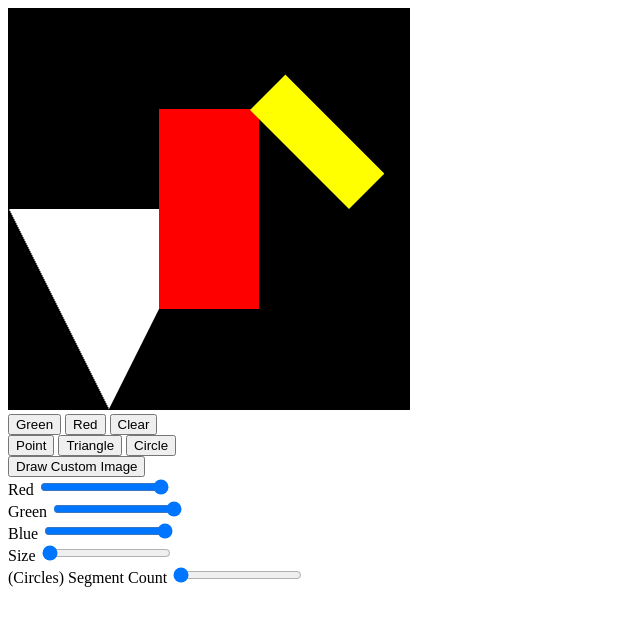
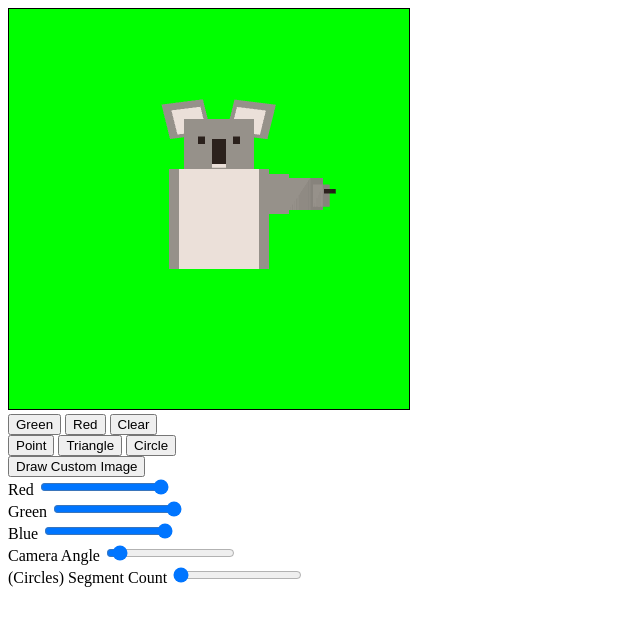
Before and after one commit to CaiNann/CSE-160, a plain HTML site: page asgn2/src/asgn2.html in a window 1280 px wide. Shown: the whole page, without its empty margins (0-640 px from the left). Drawn offline with Linux system fonts and the light colour scheme.

Commit message:
halfway done

```diff
--- a/asgn2/src/Cube.js
+++ b/asgn2/src/Cube.js
@@ -17,5 +17,32 @@ export class Cube {
 
     drawTriangle3D([0.0,0.0,0.0, 1.0,1.0,0.0, 1.0,0.0,0.0]);
     drawTriangle3D([0.0,0.0,0.0, 0.0,1.0,0.0, 1.0,1.0,0.0]);
+
+    gl.uniform4f(u_FragColor, rgba[0] * .9, rgba[1] * .9, rgba[2] * .9, rgba[3]);
+
+    // Front face
+    drawTriangle3D([0,0,0,  1,0,0,  1,1,0]);
+    drawTriangle3D([0,0,0,  1,1,0,  0,1,0]);
+
+    // Back face
+    drawTriangle3D([0,0,1,  1,1,1,  1,0,1]);
+    drawTriangle3D([0,0,1,  0,1,1,  1,1,1]);
+
+    // Left face
+    drawTriangle3D([0,0,0,  0,1,0,  0,1,1]);
+    drawTriangle3D([0,0,0,  0,1,1,  0,0,1]);
+
+    // Right face
+    drawTriangle3D([1,0,0,  1,0,1,  1,1,1]);
+    drawTriangle3D([1,0,0,  1,1,1,  1,1,0]);
+
+    // Top face
+    drawTriangle3D([0,1,0,  1,1,0,  1,1,1]);
+    drawTriangle3D([0,1,0,  1,1,1,  0,1,1]);
+
+    // Bottom face
+    drawTriangle3D([0,0,0,  1,0,1,  1,0,0]);
+    drawTriangle3D([0,0,0,  0,0,1,  1,0,1]);
+
   }
 }
--- a/asgn2/src/asgn2.html
+++ b/asgn2/src/asgn2.html
@@ -49,7 +49,7 @@
         Blue <input type="range" min="0" max="100" value="100" class="slider" id="blueSlider">
     </div>
     <div>
-        Size <input type="range" min="5" max="40" value="5" class="slider" id="sizeSlider"
+        Camera Angle <input type="range" min="0" max="90" value="5" class="slider" id="angleSlider"
     </div>
     <div>
         (Circles) Segment Count <input type="range" min="10" max="20" value="10" class="slider" id="segmentSlider"
--- a/asgn2/src/asgn2.js
+++ b/asgn2/src/asgn2.js
@@ -8,8 +8,9 @@ import { Cube } from './Cube.js';
 var VSHADER_SOURCE =
   "attribute vec4 a_Position;\n" +
   "uniform mat4 u_ModelMatrix;\n" +
+  "uniform mat4 u_GlobalRotateMatrix;\n" +
   "void main() {\n" +
-  "  gl_Position = u_ModelMatrix * a_Position;\n" +
+  "  gl_Position = u_GlobalRotateMatrix * u_ModelMatrix * a_Position;\n" +
   "}\n";
 
 // Fragment shader program
@@ -22,7 +23,7 @@ var FSHADER_SOURCE =
 
 window.g_shapesList = [];
 window.g_selectedColor = [1.0, 1.0, 1.0, 1.0];
-window.g_selectedSize = 5.0;
+window.g_selectedAngle = 0;
 window.g_selectedShape = "point";
 window.g_selectedSegments = 10;
 window.canvas = null;  // add this
@@ -30,6 +31,7 @@ window.gl = null;      // add this
 window.a_Position = null;
 window.u_FragColor = null;
 window.u_ModelMatrix = null;
+window.u_GlobalRotateMatrix = null;
 window.customImageButton = false;
 window.gameState = "WAITING";
 window.gameStartTime = null;
@@ -54,6 +56,8 @@ function setupWebGL() {
     console.log("Failed to get the rendering context for WebGL");
     return;
   }
+
+  gl.enable(gl.DEPTH_TEST);
 }
 
 function connectVariablesToGLSL() {
@@ -81,6 +85,13 @@ function connectVariablesToGLSL() {
   u_ModelMatrix = gl.getUniformLocation(gl.program, "u_ModelMatrix");
   if (!u_ModelMatrix) {
     console.log("Failed to get the storage location of u_ModelMatrix");
+    return;
+  }
+
+  // Get the storage location of u_GlobalRotateMatrix
+  u_GlobalRotateMatrix = gl.getUniformLocation(gl.program, "u_GlobalRotateMatrix");
+  if (!u_GlobalRotateMatrix) {
+    console.log("Failed to get the storage location of u_GlobalRotateMatrix");
     return;
   }
 
@@ -132,9 +143,10 @@ function addActionsForHtmlUI() {
     g_selectedColor = getRGBColor();
   };
 
-  // Add event listener for shape size selection
-  document.getElementById("sizeSlider").oninput = function () {
-    g_selectedSize = parseFloat(this.value);
+  // Add event listener for camera angle selection
+  document.getElementById("angleSlider").oninput = function () {
+    g_selectedAngle = parseFloat(this.value);
+    renderAllShapes();
   };
 
   // Add event listener for segment count selection
@@ -159,51 +171,8 @@ function main() {
 
   addActionsForHtmlUI();
 
-  // Register function (event handler) to be called on a mouse press
-  canvas.onmousedown = click;
-  canvas.onmousemove = function(ev) {
-    if (ev.buttons === 1) {
-      click(ev);
-    }
-  };
-
   // Specify the color for clearing <canvas>
-  gl.clearColor(0.0, 0.0, 0.0, 1.0);
-
-  renderAllShapes();
-}
-
-function click(ev) {
-  if (gameState === "PLAYING") {
-    triggerGameOver();
-    return;
-  } else if (gameState === "GREEN") {
-    triggerVictory();
-    return;
-  }
-
-  let [x, y] = convertCoordinatesEventToGL(ev);
-
-  if (g_selectedShape === "point") {
-    var shape = new Point();
-    shape.position = [x, y, 0.0];
-    shape.color = g_selectedColor;
-    shape.size = g_selectedSize;
-    g_shapesList.push(shape);
-  } else if (g_selectedShape === "triangle") {
-    var shape = new Triangle();
-    shape.position = [x, y, 0.0];
-    shape.color = g_selectedColor;
-    shape.size = g_selectedSize;
-    g_shapesList.push(shape);
-  } else if (g_selectedShape === "circle") {
-    var shape = new Circle();
-    shape.position = [x, y, 0.0];
-    shape.color = g_selectedColor;
-    shape.size = g_selectedSize;
-    shape.segments = g_selectedSegments;
-    g_shapesList.push(shape);
-  }
+  gl.clearColor(0.0, 1.0, 0.0, 1.0);
 
   renderAllShapes();
 }
@@ -220,18 +189,119 @@ function convertCoordinatesEventToGL(ev) {
 }
 
 export function renderAllShapes() {
+  // Apply camera rotation
+  var cameraMatrix = new Matrix4();
+  cameraMatrix.rotate(g_selectedAngle, 0, 1, 0);
+  gl.uniformMatrix4fv(u_GlobalRotateMatrix, false, cameraMatrix.elements);
+
   // Clear <canvas>
-  gl.clear(gl.COLOR_BUFFER_BIT);
+  gl.clear(gl.COLOR_BUFFER_BIT | gl.DEPTH_BUFFER_BIT);
 
-  // Sanity check
-  drawTriangle3D([-1.0,0.0,0.0, -0.5,-1.0,0.0, 0.0,0.0,0.0]);
+  var grayColor = [0.59, 0.57, 0.54, 1.0];
+  var whiteColor = [0.92, 0.88, 0.85, 1.0];
+  var blackColor = [0.17, 0.13, 0.11, 1.0];
 
   var body = new Cube();
-  body.color = [1.0, 0.0, 0.0, 1.0];
-  body.matrix.translate(-0.25, -0.5, 0.0);
-  body.matrix.scale(0.5, 1.0, 0.5)
+  body.color = grayColor;
+  body.matrix.translate(-0.2, -0.3, 0.0);
+  body.matrix.scale(0.5, 0.5, 0.3);
   body.render();
+  var belly = new Cube();
+  belly.color = whiteColor;
+  belly.matrix = new Matrix4(body.matrix);
+  belly.matrix.translate(0.1, 0, -0.001);
+  belly.matrix.scale(0.8, 1, 0.8);
+  belly.render();
 
+  var head = new Cube();
+  head.color = grayColor;
+  head.matrix = new Matrix4(body.matrix);
+  head.matrix.translate(0.15, 1, 0.05);
+  head.matrix.scale(0.7, 0.5, 0.8);
+  head.render();
+
+  var nose = new Cube();
+  nose.color = blackColor;
+  nose.matrix = new Matrix4(head.matrix);
+  nose.matrix.translate(0.4, 0.1, -0.1);
+  nose.matrix.scale(0.2, 0.5, 0.9)
+  nose.render();
+  var bottomNose = new Cube();
+  bottomNose.color = whiteColor;
+  bottomNose.matrix = new Matrix4(nose.matrix);
+  bottomNose.matrix.translate(0.0, -0.15, 0.0);
+  bottomNose.matrix.scale(1, 0.5, 1);
+  bottomNose.render();
+
+  var rightEye = new Cube();
+  rightEye.color = blackColor;
+  rightEye.matrix = new Matrix4(head.matrix);
+  rightEye.matrix.translate(0.7, 0.5, -0.001);
+  rightEye.matrix.scale(0.1, 0.15, 0.001);
+  rightEye.render();
+
+  var leftEye = new Cube();
+  leftEye.color = blackColor;
+  leftEye.matrix = new Matrix4(head.matrix);
+  leftEye.matrix.translate(0.2, 0.5, -0.001);
+  leftEye.matrix.scale(0.1, 0.15, 0.001);
+  leftEye.render();
+
+  var rightEar = new Cube();
+  rightEar.color = grayColor;
+  rightEar.matrix = new Matrix4(head.matrix);
+  rightEar.matrix.translate(0.6, 0.7, 0.2);
+  rightEar.matrix.rotate(-10, 0, 0, 1);
+  rightEar.matrix.scale(0.6, 0.7, 0.5);
+  rightEar.render();
+  var innerRightEar = new Cube();
+  innerRightEar.color = whiteColor;
+  innerRightEar.matrix = new Matrix4(rightEar.matrix);
+  innerRightEar.matrix.translate(0.1, 0.1, -0.1);
+  innerRightEar.matrix.scale(0.7, 0.7, 0.9);
+  innerRightEar.render();
+
+  var leftEar = new Cube();
+  leftEar.color = grayColor;
+  leftEar.matrix = new Matrix4(head.matrix);
+  leftEar.matrix.translate(-0.2, 0.6, 0.2);
+  leftEar.matrix.rotate(10, 0, 0, 1);
+  leftEar.matrix.scale(0.6, 0.7, 0.5);
+  leftEar.render();
+  var innerLeftEar = new Cube();
+  innerLeftEar.color = whiteColor;
+  innerLeftEar.matrix = new Matrix4(leftEar.matrix);
+  innerLeftEar.matrix.translate(0.2, 0.1, -0.1);
+  innerLeftEar.matrix.scale(0.7, 0.7, 0.9);
+  innerLeftEar.render();
+
+  var rightShoulder = new Cube();
+  rightShoulder.color = grayColor;
+  rightShoulder.matrix = new Matrix4(body.matrix);
+  rightShoulder.matrix.translate(0.9, 0.55, 0.1);
+  rightShoulder.matrix.scale(0.3, 0.4, 0.7);
+  rightShoulder.render();
+  var rightArm = new Cube();
+  rightArm.color = grayColor;
+  rightArm.matrix = new Matrix4(rightShoulder.matrix);
+  rightArm.matrix.translate(1, 0.1, 0.2);
+  rightArm.matrix.rotate(45, 0, 1, 0);
+  rightArm.matrix.scale(1, 0.8, 0.6);
+  rightArm.render();
+  var rightHand = new Cube();
+  rightHand.color = grayColor;
+  rightHand.matrix = new Matrix4(rightArm.matrix);
+  rightHand.matrix.translate(1, 0.1, 0.2);
+  rightHand.matrix.scale(0.5, 0.7, 0.5);
+  rightHand.render();
+  var rightHandFinger1 = new Cube();
+  rightHandFinger1.color = blackColor;
+  rightHandFinger1.matrix = new Matrix4(rightHand.matrix);
+  rightHandFinger1.matrix.translate(1, 0.6, 0.1);
+  rightHandFinger1.matrix.scale(0.8, 0.2, 0.5);
+  rightHandFinger1.render();
+
+  /*
   var leftArm = new Cube();
   leftArm.color = [1, 1, 0, 1];
   leftArm.matrix.translate(0.7, 0.0, 0.0);
@@ -239,6 +309,13 @@ export function renderAllShapes() {
   leftArm.matrix.scale(0.25, 0.7, 0.5);
   leftArm.render();
 
+  var box = new Cube();
+  box.color = [1, 0, 1, 1];
+  box.matrix.translate(0,0,-0.50,0);
+  box.matrix.rotate(-30,1,0,0)
+  box.matrix.scale(0.5, 0.5, 0.5);
+  box.render();
+  */
 }
 
 function playGame() {
```
